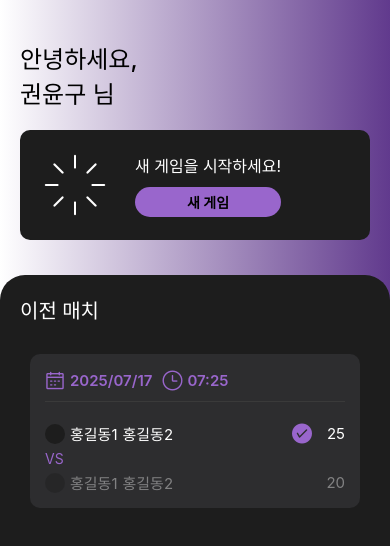
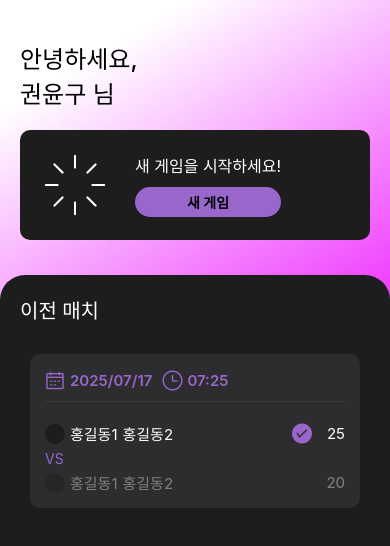
Before and after one commit to peaceRyun/cocktime, a React Native app: screen /Home in a window 390 px wide. Shown: the top 546 px of the page. Built offline with nearby package versions, Linux system fonts and the light colour scheme.

Commit message:
그라디언트 배경 적용 1차.

```diff
--- a/src/screens/HomeScreen.js
+++ b/src/screens/HomeScreen.js
@@ -1,17 +1,15 @@
 import { View, Text, TouchableOpacity, StyleSheet, Image, Dimensions } from 'react-native';
 import AntDesign from '@expo/vector-icons/AntDesign';
-import { LinearGradient } from 'expo-linear-gradient';
 
 const screenHeight = Dimensions.get('window').height - 275;
 
 export default function HomeScreen({ navigation }) {
     return (
-        <LinearGradient
-            colors={['#ffffff', '#613A8D']}
-            style={styles.container}
-            start={{ x: 0, y: 0.5 }}
-            end={{ x: 1, y: 0.5 }}
-        >
+        <View style={styles.container}>
+            <Image
+                source={require('../../assets/bg_gradient.png')}
+                style={{ position: 'absolute', left: 0, right: 0, width: '100%', height: '100%' }}
+            />
             <View style={styles.h2Cont}>
                 <Text style={styles.h2}>안녕하세요,</Text>
                 <Text style={styles.h2}>권윤구 님</Text>
@@ -39,7 +37,7 @@ export default function HomeScreen({ navigation }) {
                                 display: 'flex',
                                 flexDirection: 'row',
                                 gap: 10,
-                                borderBottomColor: '#3a3a3aff',
+                                borderBottomColor: '#3a3a3a',
                                 borderBottomWidth: 1,
                                 paddingBottom: 9,
                             }}
@@ -111,7 +109,7 @@ export default function HomeScreen({ navigation }) {
                     </View>
                 </View>
             </View>
-        </LinearGradient>
+        </View>
     );
 }
 
--- a/src/screens/InputScreen.js
+++ b/src/screens/InputScreen.js
@@ -1,4 +1,4 @@
-import { View, Text, StyleSheet, TouchableOpacity, TextInput, Alert } from 'react-native';
+import { View, Text, StyleSheet, TouchableOpacity, TextInput, Alert, Image } from 'react-native';
 import AntDesign from '@expo/vector-icons/AntDesign';
 import { useState } from 'react';
 
@@ -24,6 +24,10 @@ export default function InputScreen({ navigation }) {
     };
     return (
         <View style={styles.container}>
+            <Image
+                source={require('../../assets/bg_gradient.png')}
+                style={{ position: 'absolute', left: 0, right: 0, width: '100%', height: '100%' }}
+            />
             <View style={styles.headerCont}>
                 <TouchableOpacity onPress={() => navigation.goBack()}>
                     <AntDesign name='leftcircle' size={24} color='black' />
--- a/src/screens/MatchInfoScreen.js
+++ b/src/screens/MatchInfoScreen.js
@@ -1,4 +1,4 @@
-import { View, Text, StyleSheet, TouchableOpacity, Dimensions } from 'react-native';
+import { View, Text, StyleSheet, TouchableOpacity, Dimensions, Image } from 'react-native';
 import AntDesign from '@expo/vector-icons/AntDesign';
 import ServeIndicator from '../components/matchinfo/ServeIndicator';
 
@@ -12,6 +12,10 @@ export default function MatchInfoScreen({ navigation }) {
     };
     return (
         <View style={styles.container}>
+            <Image
+                source={require('../../assets/bg_gradient.png')}
+                style={{ position: 'absolute', left: 0, right: 0, width: '100%', height: '100%' }}
+            />
             <View style={styles.headerCont}>
                 <View style={styles.headerLeft}>
                     <TouchableOpacity onPress={() => navigation.goBack()}>
--- a/src/screens/OutputScreen.js
+++ b/src/screens/OutputScreen.js
@@ -1,9 +1,13 @@
-import { View, Text, StyleSheet, TouchableOpacity } from 'react-native';
+import { View, Text, StyleSheet, TouchableOpacity, Image } from 'react-native';
 import AntDesign from '@expo/vector-icons/AntDesign';
 
 export default function OutputScreen({ navigation }) {
     return (
         <View style={styles.container}>
+            <Image
+                source={require('../../assets/bg_gradient.png')}
+                style={{ position: 'absolute', left: 0, right: 0, width: '100%', height: '100%' }}
+            />
             <View style={styles.headerCont}>
                 <TouchableOpacity onPress={() => navigation.goBack()}>
                     <AntDesign name='leftcircle' size={24} color='black' />
```
Also changed, not shown: assets/bg_gradient.png (added).
